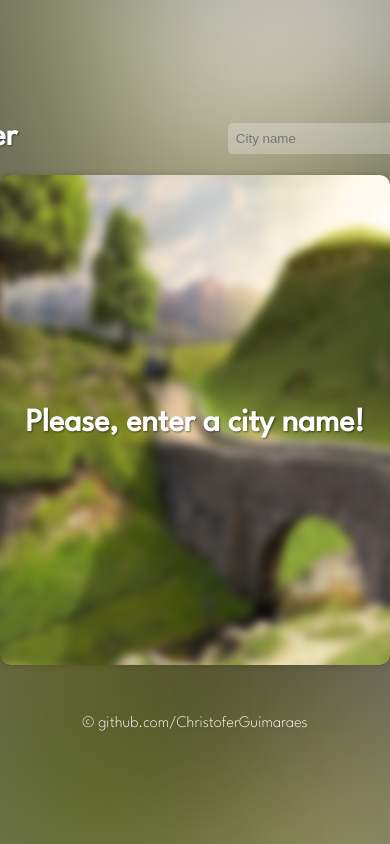
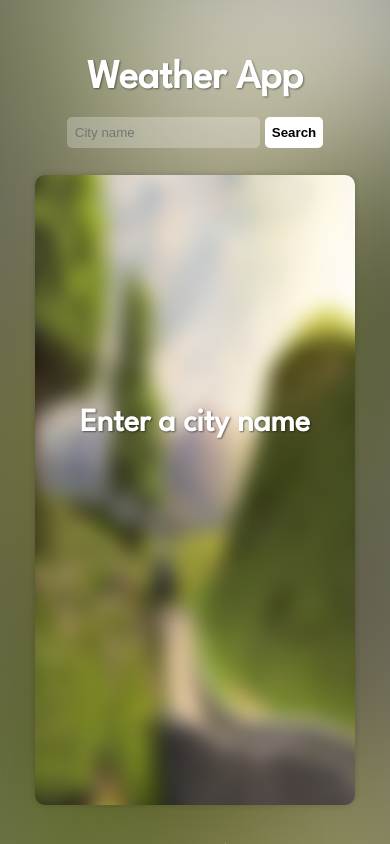
Before and after one commit to ChristoferGuimaraes/previsao-do-tempo, a React (Vite) app: page / in a window 390 px wide. Built offline with nearby package versions, Linux system fonts and the light colour scheme.

Commit message:
init responsive css

```diff
--- a/src/assets/styles/App.css
+++ b/src/assets/styles/App.css
@@ -43,7 +43,6 @@ footer {
   overflow: hidden;
   position: absolute;
   flex-direction: column;
-
 }
 
 .title-input-btn-container {
@@ -87,9 +86,9 @@ footer {
   position: absolute;
   left: 50%;
   transform: translateX(-50%);
-  filter: brightness(90%);
+  filter: brightness("9" 0%);
   border-radius: 7px;
-  filter: blur(4px);
+  filter: blur(5.5px);
 }
 
 .img-holder {
@@ -173,10 +172,6 @@ footer {
   margin: 0 45px;
 }
 
-.forecast-container {
-  position: relative;
-}
-
 .forecast-temp {
   font-size: 21px;
 }
@@ -204,7 +199,7 @@ footer {
 }
 
 .details-icons {
-  margin-top: 8px;
+  margin-top: 9px;
   font-size: 20px;
   font-weight: 200;
 }
@@ -282,3 +277,82 @@ footer {
 .initial-and-error-msg {
   margin-top: 209px;
 }
+
+@media (max-width: 720px) {
+  footer {
+    margin-top: 696px;
+    z-index: 3;
+  }
+
+  .main-container {
+    height: 580px;
+    width: 320px;
+    overflow-y: scroll;
+  }
+
+  .title-input-btn-container {
+    display: block;
+    text-align: center;
+    margin-top: 60px;
+  }
+
+  .title-app {
+    margin: 0;
+    margin-bottom: 20px;
+    font-size: 20px;
+  }
+
+  .forecast-container {
+    flex-direction: column;
+  }
+
+  .city-name {
+    font-size: 30px;
+  }
+
+  .city-current-date {
+    font-size: 19px;
+  }
+
+  .min-max-temp {
+    font-size: 21px;
+  }
+
+  .current-temp {
+    font-size: 70px;
+  }
+
+  .bg-image-container {
+    height: 150%;
+    filter: blur(8px);
+  }
+
+  .detail-content-container {
+    padding: 30px;
+  }
+
+  .details-container {
+    display: flex;
+    flex-direction: column;
+    margin-left: 68px;
+  }
+
+  .details-icons {
+    font-size: 29px;
+    margin-top: 0px;
+  }
+
+  .detail-data {
+    font-size: 29px;
+  }
+
+  .details {
+    font-size: 18px;
+  }
+
+  .daily {
+    font-size: 18px;
+    margin-left: 93px;
+  }
+
+}
--- a/src/components/App.tsx
+++ b/src/components/App.tsx
@@ -29,7 +29,7 @@ function App() {
   const [showDataCity, setShowDataCity] = useState<Boolean>(false);
   const [dailyContent, setDailyContent] = useState<Boolean>(true);
   const [detailsContent, setDetailsContent] = useState<Boolean>(false);
-  const [message, setMessage] = useState<String>("Please, enter a city name!");
+  const [message, setMessage] = useState<String>("Enter a city name");
 
   function getWeather() {
     getDataCity(city)
@@ -169,11 +169,7 @@ function App() {
                   </li>
                 </ul>
               </div>
-              {dailyContent && (
-                <div className="forecast-container-main">
-                  <Forecast cityName={city} cityData={cityData} />
-                </div>
-              )}
+              {dailyContent && <Forecast cityName={city} cityData={cityData} />}
 
               {detailsContent && (
                 <div className="details-container">
```
